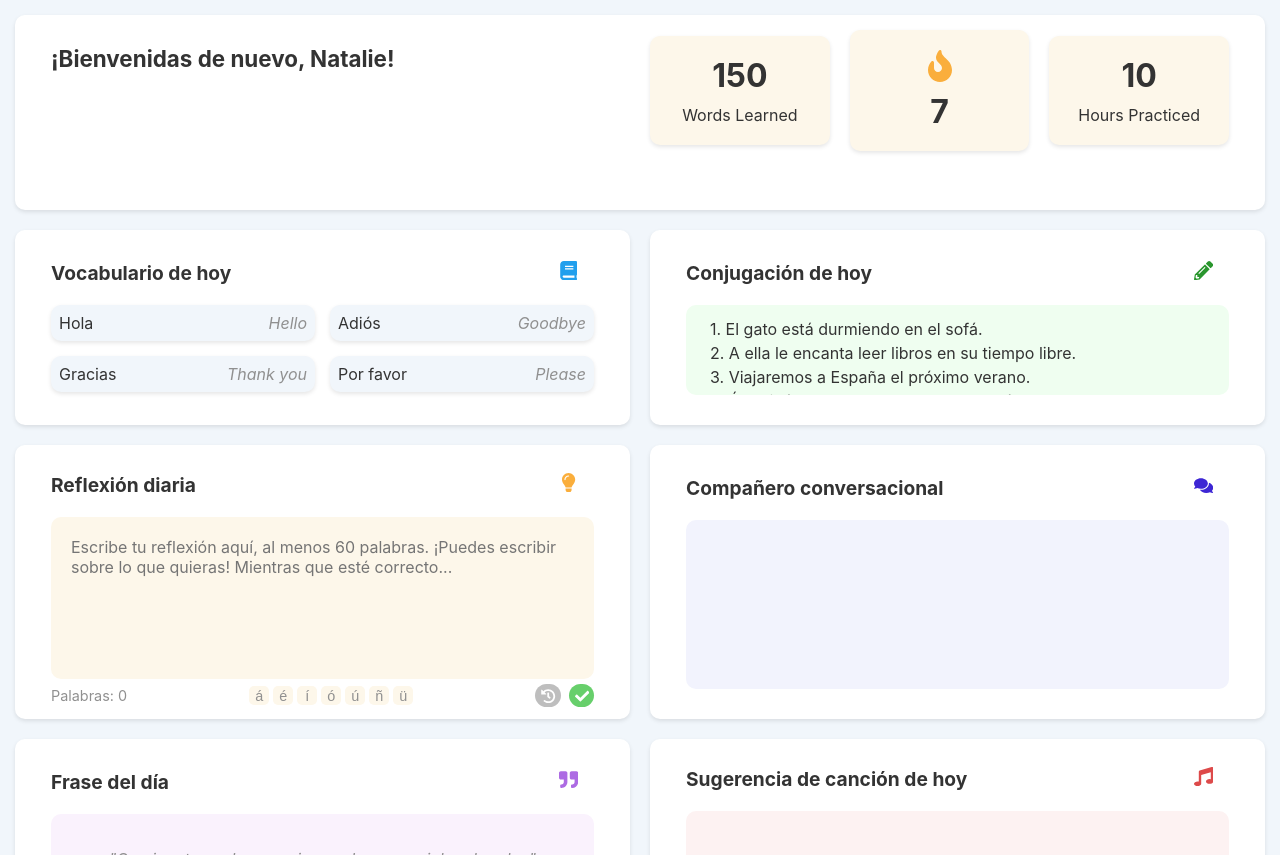
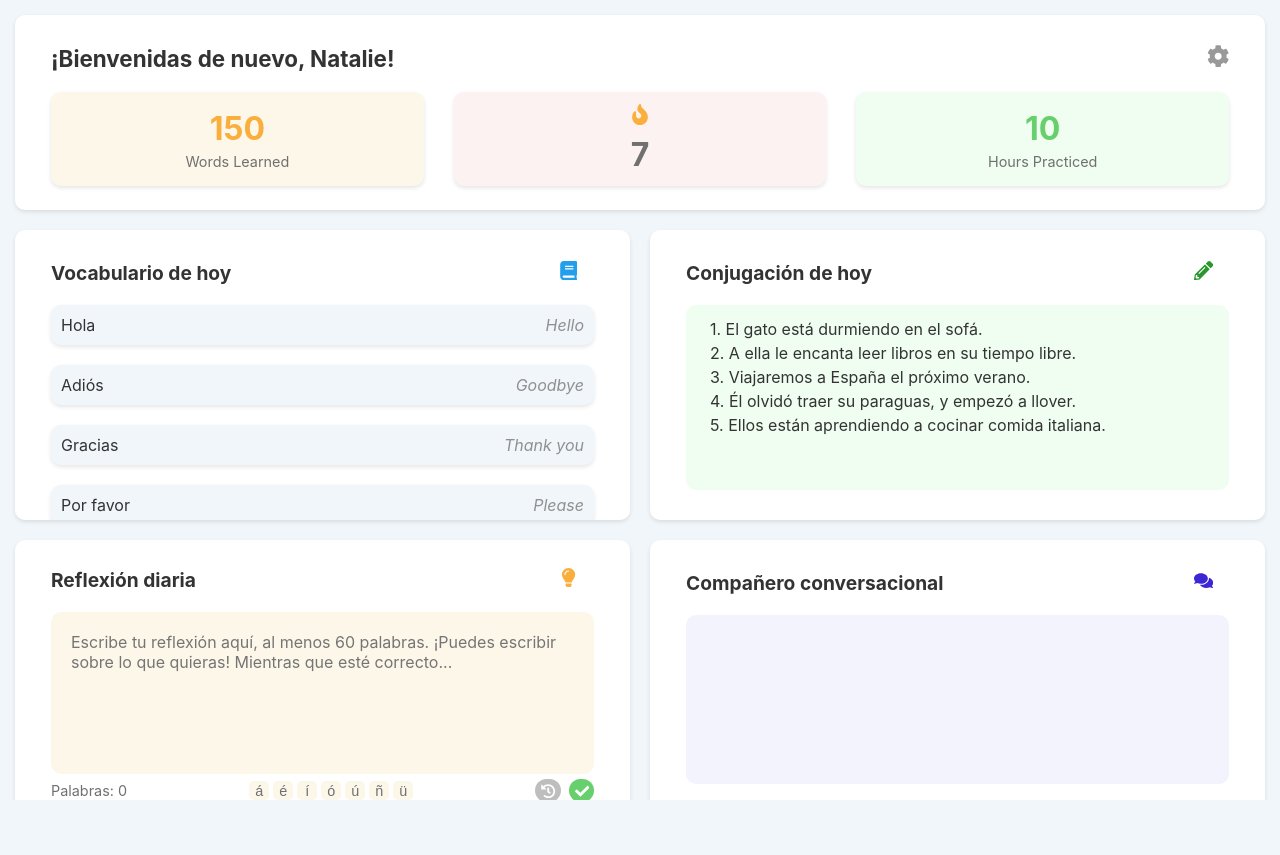
Before and after one commit to snowcodeer/language-dailies-frontend, a React (Create React App) app: page / in a window 1280 px wide. After the commit the page ends 800 px from the top, so only its background shows below. Built offline with nearby package versions, Linux system fonts and the light colour scheme.

Commit message:
Done adding most visual features

```diff
--- a/public/index.html
+++ b/public/index.html
@@ -24,7 +24,12 @@
       work correctly both with client-side routing and a non-root public URL.
       Learn how to configure a non-root public URL by running `npm run build`.
     -->
-    <title>Español Diario</title>
+    <title>Language Dailies</title>
+    <style>
+      html, body {
+        overflow: hidden; /* Disable scroll */
+      }
+    </style>
   </head>
   <body>
     <noscript>You need to enable JavaScript to run this app.</noscript>
--- a/src/components/Dashboard.jsx
+++ b/src/components/Dashboard.jsx
@@ -1,30 +1,30 @@
 import React from 'react';
 import '../styles/BentoBox.css';
 import '../styles/Dashboard.css'; // Add a new CSS file for Dashboard specific styles
-import { FaFire } from 'react-icons/fa';
+import { FaFire, FaCog } from 'react-icons/fa';
 
 const Dashboard = () => {
   return (
     <>
-      <div className="dashboard-container">
-        <div className="left-container">
-        <h1>¡Bienvenidas de nuevo, Natalie!</h1>
-        </div>
-        <div className="right-container">
-          <div className="stat-card words-learned">
-            <div className="stat-number">150</div>
-            <div className="stat-label">Words Learned</div>
+        <h1>
+        <span>¡Bienvenidas de nuevo, Natalie!</span>
+        <FaCog style={{ color: '#999999' }} />
+        </h1>
+        <div className="stats-container">
+          <div className="stat-card words-learned pastel-yellow">
+            <div className="stat-number accent-yellow">150</div>
+            <div className="stat-label grey-text">Words Learned</div>
           </div>
-          <div className="stat-card streak">
+          <div className="stat-card streak pastel-red">
             <FaFire className="streak-icon" />
-            <div className="streak-number">7</div>
+            <div className="streak-number grey-text">7</div>
           </div>
-          <div className="stat-card hours-practiced">
-            <div className="stat-number">10</div>
-            <div className="stat-label">Hours Practiced</div>
+          <div className="stat-card hours-practiced pastel-green">
+            <div className="stat-number accent-green">10</div>
+            <div className="stat-label grey-text">Hours Practiced</div>
           </div>
         </div>
-      </div>
+
     </>
   );
 }
--- a/src/components/ReflectionBox.jsx
+++ b/src/components/ReflectionBox.jsx
@@ -46,13 +46,13 @@ const ReflectionBox = () => {
       ></textarea>
 
       <div className="reflection-controls">
-        <p className={`word-count ${wordCount >= 60 ? 'green' : ''}`}>Palabras: {wordCount}</p>
+        <p className={`word-count grey-text ${wordCount >= 60 ? 'green' : ''}`}>Palabras: {wordCount}</p>
 
         <div className="accent-buttons">
           {['á', 'é', 'í', 'ó', 'ú', 'ñ', 'ü'].map((accent) => (
             <button
               key={accent}
-              className="accent-btn"
+              className="accent-btn grey-text"
               onClick={() => insertAccent(accent)}
             >
               {accent}
--- a/src/styles/BentoBox.css
+++ b/src/styles/BentoBox.css
@@ -9,6 +9,7 @@ body {
     background-color: #f1f6fb; /* Primary background */
     color: #333333;            /* Neutral text color */
     height: 100%; /* Ensure body takes full height */
+    overflow: hidden;
   }
 
 
@@ -16,6 +17,9 @@ h1 {
     color: #333333;
     font-size: 1.4em;
     margin-bottom: 20px;
+    justify-content: space-between;
+    text-align: left;
+    display: flex
   }
 
 h2 {
@@ -45,13 +49,13 @@ margin: 0 0 16px;
   padding: 20px;
   margin-bottom: 20px; /* Add margin to the bottom */
   grid-template-areas:
-    "card1 card1 card2"
+    "card1 card2 card2"
     "card3 card4 card6"
     "card7 card5 card6";
 }
 
 /* Add media query for smaller screens */
-@media (max-width: 768px) {
+@media (max-width: 850px) {
   .bento-container {
     overflow: auto; /* Ensure overscroll functionality */
     grid-template-columns: 1fr; /* Single column layout */
@@ -77,13 +81,22 @@ margin: 0 0 16px;
   .card2, .card3, .card4, .card5, .card6, .card7 {
     min-width: auto; /* Remove minimum width constraint */
   }
+  .card2 {
+    height: 245px;
+  }
   .card3{
     height: 250px;
+  }
+  .card4{
+    height: 340px;
+  }
+  .card6{
+    height: 340px;
   }
 }
 
 /* Add media query for two-column layout */
-@media (min-width: 769px) and (max-width: 1400px) {
+@media (min-width: 850px) and (max-width: 1400px) {
   .bento-container {
     overflow: auto; /* Ensure overscroll functionality */
     grid-template-columns: 1fr 1fr; /* Two column layout */
@@ -107,13 +120,17 @@ margin: 0 0 16px;
     min-width: auto; /* Remove minimum width constraint */
   }
 
+  .card2 {
+    height: 245px;
+  }
+
   .card3{
     height: 250px;
   }
 }
 
 /* Add media query for fullscreen */
-@media (min-width: 1401px) {
+@media (min-width: 1400px) {
   .bento-container {
     height: 100vh; /* Ensure it takes the full viewport height */
       }
@@ -156,17 +173,14 @@ margin: 0 0 16px;
   /* Specific grid area assignments and colors */
   .card1 {
     grid-area: card1;
-    min-width: 350px;
   }
 
   .card2 {
     grid-area: card2;
-    min-width: 350px;
   }
 
   .card3 {
     grid-area: card3;
-    min-width: 350px;
     padding: 12px 36px;
     border-radius: 10px;
     background: #ffffff;
@@ -177,7 +191,6 @@ margin: 0 0 16px;
 
   .card4 {
     grid-area: card4;
-    min-width: 300px;
   }
 
   .card5 {
@@ -223,3 +236,19 @@ margin: 0 0 16px;
 .pastel-indigo {
   background-color: #f2f3fd;
 }
+
+.grey-text {
+    color: #707070;
+}
+
+.accent-yellow {
+    color: #faae3c;
+}
+
+.accent-red {
+    color: #ff4d4d;
+}
+
+.accent-green {
+    color: #67cf6b;
+}
--- a/src/styles/Dashboard.css
+++ b/src/styles/Dashboard.css
@@ -1,28 +1,16 @@
-.dashboard-container {
+
+.stats-container {
     display: flex;
-    justify-content: space-between;
-}
-
-.left-container {
-    flex: 1;
-    margin-right: 20px;
-    /* Add any additional styles for the left container */
-}
-
-.right-container {
-    flex: 1;
-    display: flex;
-    gap: 20px;
-    justify-content: center;
-    align-items: center;
+    gap: 30px;
 }
 
 .stat-card {
-    background-color: #fdf7ea; /* var(--pastel-yellow) */
     border-radius: 10px;
-    padding: 20px;
+    padding: 12px;
     box-shadow: 0 2px 4px rgba(0, 0, 0, 0.1);
     display: flex;
+    flex-direction: column;
+    height: 70px;
     align-items: center;
     justify-content: center;
     flex-direction: column;
@@ -38,8 +26,8 @@
 
 .words-learned .stat-label,
 .hours-practiced .stat-label {
-    font-size: 1rem;
-    margin-top: 10px;
+    font-size: 0.9rem;
+    margin-top: 5px;
 }
 
 .streak {
@@ -50,7 +38,7 @@
 }
 
 .streak-icon {
-    font-size: 2rem;
+    font-size: 4rem;
     color: #faae3c; /* var(--accent-yellow) */
 }
 
--- a/src/styles/ReflectionBox.css
+++ b/src/styles/ReflectionBox.css
@@ -31,7 +31,6 @@
 
 .word-count {
     font-size: 0.9rem;
-    color: #909090; /* var(--grey-text) */
     margin: 0;
 }
 
@@ -71,8 +70,14 @@
     border: none;
     border-radius: 5px;
     background-color: #fdf7ea; /* var(--pastel-yellow) */
-    color: #909090; /* var(--grey-text) */
     font-size: 0.9rem;
     cursor: pointer;
     margin: 2px;
 }
+
+/* Add media query for mobile versions */
+@media (max-width: 850px) {
+    .accent-btn {
+        display: none; /* Hide accent buttons in mobile versions */
+    }
+}
--- a/src/styles/VocabBox.css
+++ b/src/styles/VocabBox.css
@@ -9,13 +9,13 @@
 .vocab-grid {
   display: grid;
   grid-template-columns: 1fr 1fr;
-  gap: 15px;
+  gap: 20px;
 }
 
 .vocab-box {
   background: #f1f6fb;
   border-radius: 10px;
-  padding: 8px;
+  padding: 10px;
   box-shadow: 0 2px 4px rgba(0, 0, 0, 0.1);
   display: flex;
   justify-content: space-between; /* Spanish word on left, English word on right */
@@ -27,3 +27,10 @@
   font-style: italic;
   color: #909090;
 }
+
+/* Add media query for mobile versions */
+@media (max-width: 1400px) {
+  .vocab-grid {
+    grid-template-columns: 1fr; /* Single column layout */
+  }
+}
```
